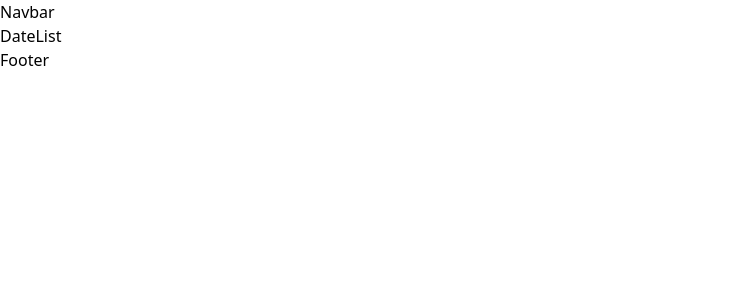
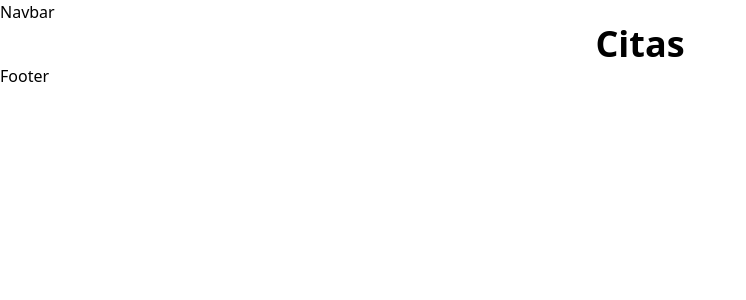
Before and after one commit to ElCabal/CRUDo-, a React (Vite) app: page /datelist in a window 1280 px wide. Shown: the top 300 px of the page, without its empty margins (0-746 px from the left). Built offline with nearby package versions, Linux system fonts and the light colour scheme.

Commit message:
Main layout

```diff
--- a/src/components/pages/DateList.jsx
+++ b/src/components/pages/DateList.jsx
@@ -1,7 +1,12 @@
 import React from "react";
+import MainLayout from "../sections/MainLayout";
 
 const DateList = () => {
-  return <div>DateList</div>;
+  return (
+    <MainLayout title="Citas">
+
+    </MainLayout>
+  );
 };
 
 export default DateList;
--- /dev/null
+++ b/src/components/sections/MainLayout.jsx
@@ -0,0 +1,12 @@
+import React from 'react'
+
+const MainLayout = ({children, title}) => {
+  return (
+    <div className="flex flex-col justify-center items-center gap-4">
+        <h2 className="font-primary font-black text-4xl">{title}</h2>
+        {children}
+    </div>
+  )
+}
+
+export default MainLayout
```
